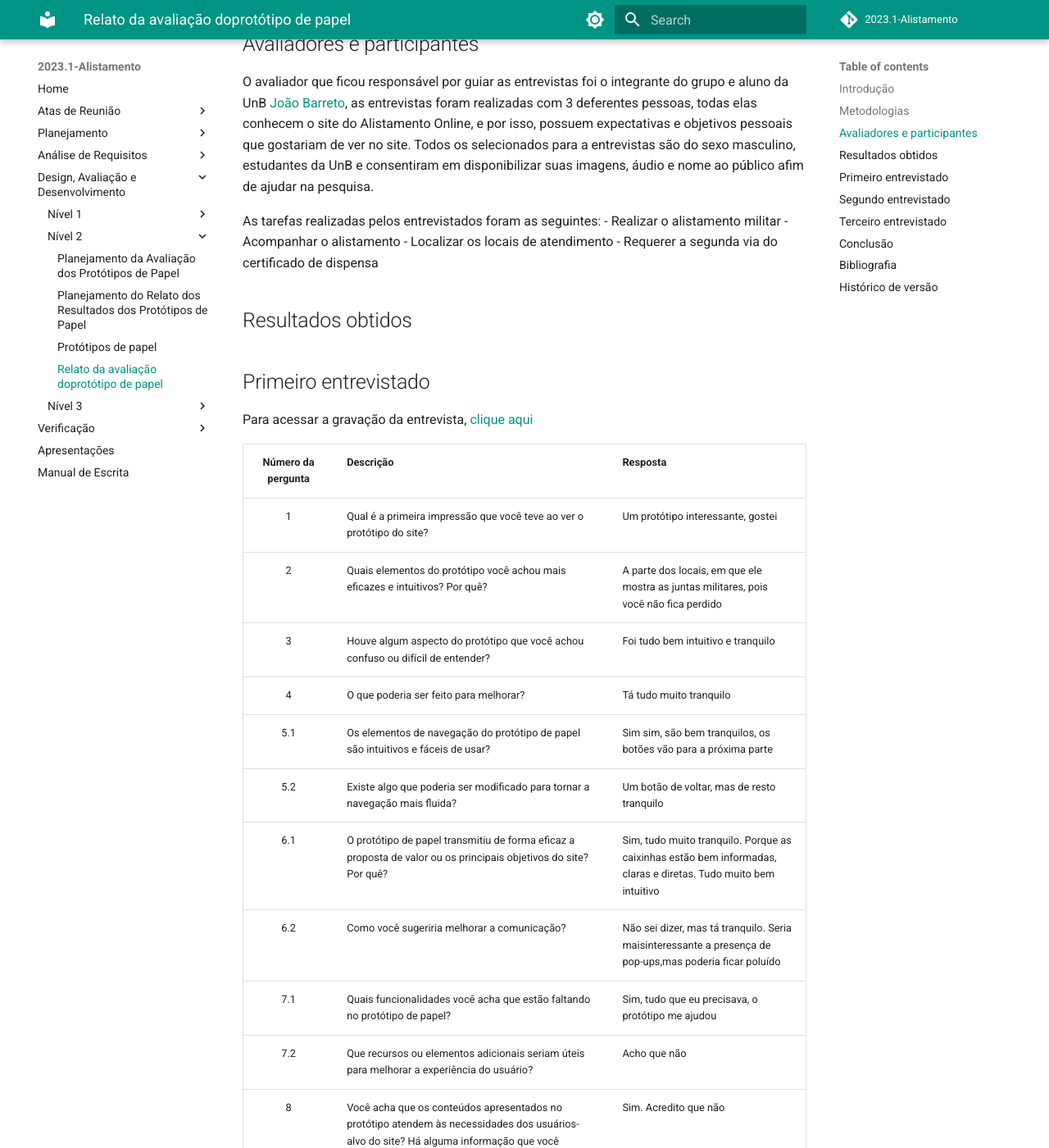
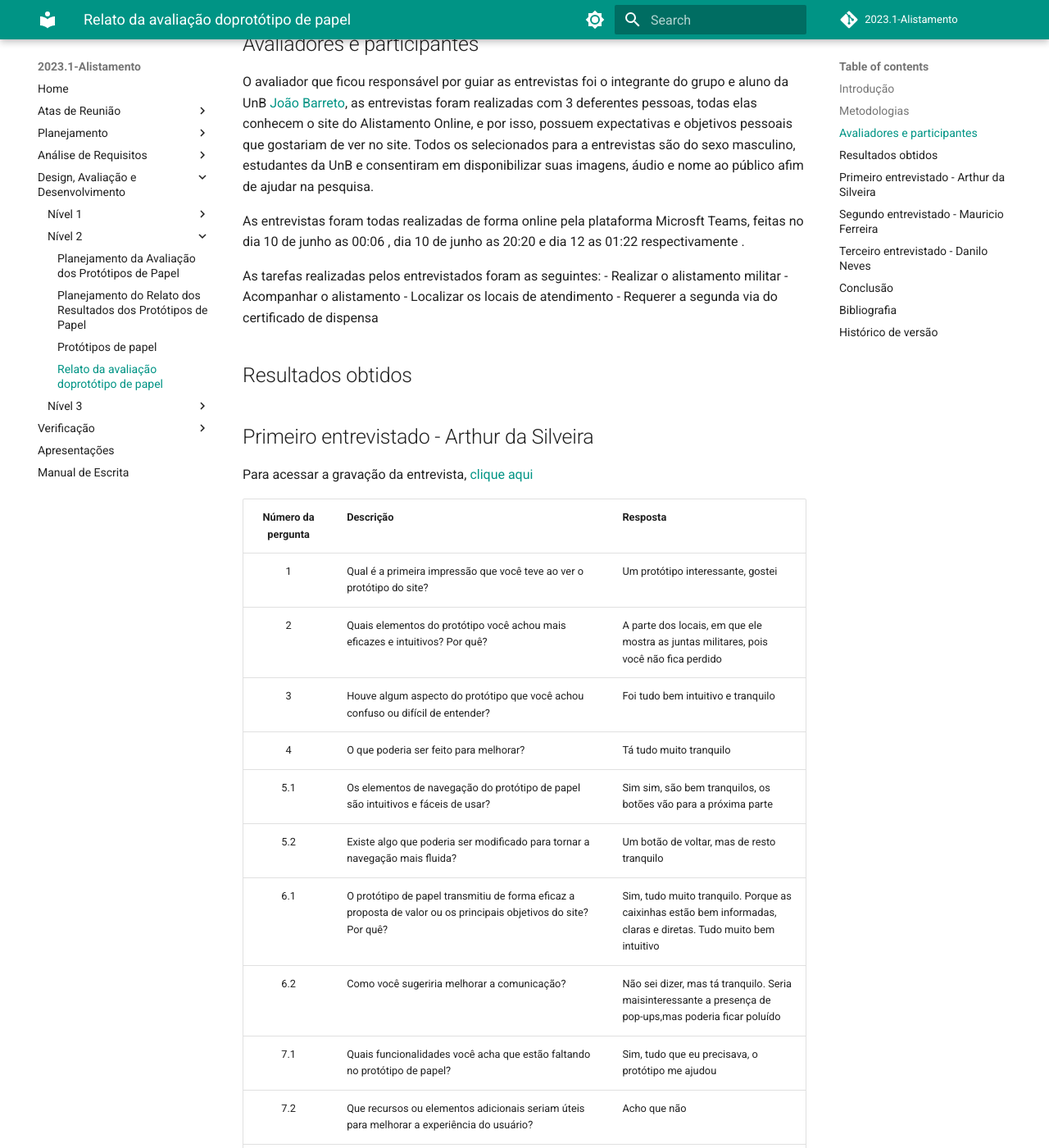
Before and after one commit to Interacao-Humano-Computador/2023.1-Alistamento, an MkDocs documentation site: the page built from docs/design_avaliacao_desenvolvimento/nivel2/relato_resultados_prototipo_de_papel.md, in a window 1280 px wide and 1400 px high, scrolled down 556 px. Shown: the whole window at 82% size. Built offline with MkDocs 1.6.1 and Material for MkDocs 9.7.7, drawn with Linux system fonts in a browser that asks for light colours; comment, search, counter and statistics services are not loaded; some of the changed text lies outside the part shown.

Commit message:
Update relato_resultados_prototipo_de_papel.md
Fazendo a refatoração

```diff
--- a/docs/design_avaliacao_desenvolvimento/nivel2/relato_resultados_prototipo_de_papel.md
+++ b/docs/design_avaliacao_desenvolvimento/nivel2/relato_resultados_prototipo_de_papel.md
@@ -19,6 +19,8 @@ as entrevistas foram realizadas com 3 deferentes pessoas, todas elas conhecem o
 e objetivos pessoais que gostariam de ver no site. Todos os selecionados para a entrevistas são do sexo masculino, estudantes da UnB e consentiram
 em disponibilizar suas imagens, áudio e nome ao público afim de ajudar na pesquisa.
 
+As entrevistas foram todas realizadas de forma online pela plataforma Microsft Teams, feitas no dia 10 de junho as 00:06 , dia 10 de junho as 20:20 e dia 12 as 01:22 respectivamente .
+
 As tarefas realizadas pelos entrevistados foram as seguintes:
 - Realizar o alistamento militar
 - Acompanhar o alistamento
@@ -27,7 +29,7 @@ As tarefas realizadas pelos entrevistados foram as seguintes:
 
 ## Resultados obtidos
 
-## Primeiro entrevistado
+## Primeiro entrevistado - Arthur da Silveira
 
 Para acessar a gravação da entrevista, [clique aqui](https://unbbr.sharepoint.com/sites/Grupo05-IHC/_layouts/15/embed.aspx?UniqueId=4824bd5d-3702-453e-872e-74ecbeb98fe3&embed=%7B%22ust%22%3Atrue%2C%22hv%22%3A%22CopyEmbedCode%22%7D&referrer=StreamWebApp&referrerScenario=EmbedDialog.Create)
 
@@ -47,7 +49,7 @@ Para acessar a gravação da entrevista, [clique aqui](https://unbbr.sharepoint.
 | 9.1 | Você sente que o site é fácil de usar e proporciona uma experiência agradável? | Ao meu ver está tranquilo, por enquanto |
 | 9.2 |  Que alterações você sugeriria para melhorar a usabilidade e a experiência geral do usuário? | A utilização de pop-ups na interface |
 
-## Segundo entrevistado
+## Segundo entrevistado - Mauricio Ferreira
 
 Para acessar a gravação da entrevista, [clique aqui](https://unbbr.sharepoint.com/sites/Grupo05-IHC/_layouts/15/embed.aspx?UniqueId=29af0aa9-a3fe-4997-ad1f-dd00f9d45e5b&embed=%7B%22ust%22%3Atrue%2C%22hv%22%3A%22CopyEmbedCode%22%7D&referrer=StreamWebApp&referrerScenario=EmbedDialog.Create)
 
@@ -67,7 +69,7 @@ Para acessar a gravação da entrevista, [clique aqui](https://unbbr.sharepoint.
 | 9.1 | Você sente que o site é fácil de usar e proporciona uma experiência agradável? | Só o visual, parte de design |
 | 9.2 |  Que alterações você sugeriria para melhorar a usabilidade e a experiência geral do usuário? | Botões rústicos, deveria ter algo mais moderado na página inicial |
 
-## Terceiro entrevistado
+## Terceiro entrevistado - Danilo Neves
 
 Para acessar a gravação da entrevista, [clique aqui](https://youtu.be/KZfTmTj7rto)
 
@@ -103,3 +105,4 @@ BARBOSA, Simone; DINIZ, Bruno. Interação Humano-Computador. Editora Elsevier,
 | --- | --- | --- | --- | --- |
 |  `1.0`   | 12/06/2023 | Criação inicial do documento | [Gabriel Souza](https://github.com/GabrielMS00) | [João Barreto](https://github.com/JoaoBarreto03) |
 | `1.1` | 12/06/2023 | Adição dos links para as gravações das entevistas | [Gabriel Souza](https://github.com/GabrielMS00) | [Bruno Martins](https://github.com/gitbmvb)
+| `2.0` | 12/06/2023 | Consertos feitos com base na verificação do artefato | [Danilo Carvalho Antunes](https://github.com/Danilo-Carvalho-Antunes) | [Bruno Martins](https://github.com/gitbmvb)
```
